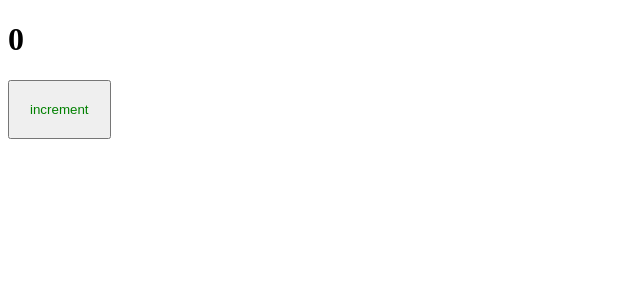
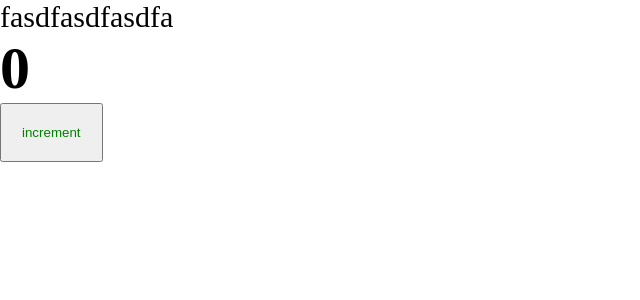
Before and after one commit to Zhiga-noff/product-ulbi, a React app: page / in a window 1280 px wide. Shown: the top 300 px of the page, without its empty margins (0-640 px from the left). Built offline with nearby package versions, Linux system fonts and the light colour scheme; the HTML template or start-up script is replaced by a standard one.

Commit message:
Настроил css модули

```diff
--- a/package.json
+++ b/package.json
@@ -15,8 +15,9 @@
     "@types/node": "^22.7.6",
     "@types/webpack": "^5.28.5",
     "@types/webpack-dev-server": "^4.7.2",
-    "css-loader": "^7.1.2",
+    "css-loader": "^6.6.0",
     "html-webpack-plugin": "^5.5.0",
+    "mini-css-extract-plugin": "^2.9.1",
     "prettier": "^3.3.3",
     "sass": "^1.80.2",
     "sass-loader": "^16.0.2",
--- /dev/null
+++ b/src/App.tsx
@@ -0,0 +1,12 @@
+import React from 'react';
+import {Counter} from "./components/Counter";
+import './index.scss'
+
+export const App = () => {
+    return (
+        <div className='app'>
+            fasdfasdfasdfa
+            <Counter/>
+        </div>
+    );
+};
--- /dev/null
+++ b/src/components/Counter.module.scss
@@ -0,0 +1,4 @@
+.btn {
+  padding: 20px;
+  color: green;
+}
--- a/src/components/Counter.scss
+++ /dev/null
@@ -1,4 +0,0 @@
-button {
-    padding: 20px;
-    color: green;
-}
--- a/src/components/Counter.tsx
+++ b/src/components/Counter.tsx
@@ -1,5 +1,5 @@
 import {useState} from "react";
-import './Counter.scss'
+import styles from './Counter.module.scss'
 
 export const Counter = () => {
     const [count, setCount] = useState(0)
@@ -11,7 +11,7 @@
     return (
         <div>
             <h1>{count}</h1>
-            <button onClick={increment}>increment</button>
+            <button className={styles.btn} onClick={increment}>increment</button>
         </div>
     );
 };
--- /dev/null
+++ b/src/global.d.ts
@@ -0,0 +1,4 @@
+declare module '*.scss' {
+    const content: { [className: string]: string };
+    export default content;
+}
--- /dev/null
+++ b/src/index.scss
@@ -0,0 +1,9 @@
+* {
+  margin: 0;
+  padding: 0;
+  box-sizing: border-box;
+}
+
+.app {
+  font-size: 30px;
+}
--- a/src/index.tsx
+++ b/src/index.tsx
@@ -1,10 +1,8 @@
 import ReactDOM from 'react-dom/client';
-import {Counter} from "./components/Counter";
+import {App} from "./App";
 
 
 const root = ReactDOM.createRoot(document.getElementById('root') as HTMLElement);
 root.render(
-    <div>
-        <Counter/>
-    </div>
+    <App/>
 );
```
Also changed, not shown: 4 other files (tests, documents, lock files or other folders).
